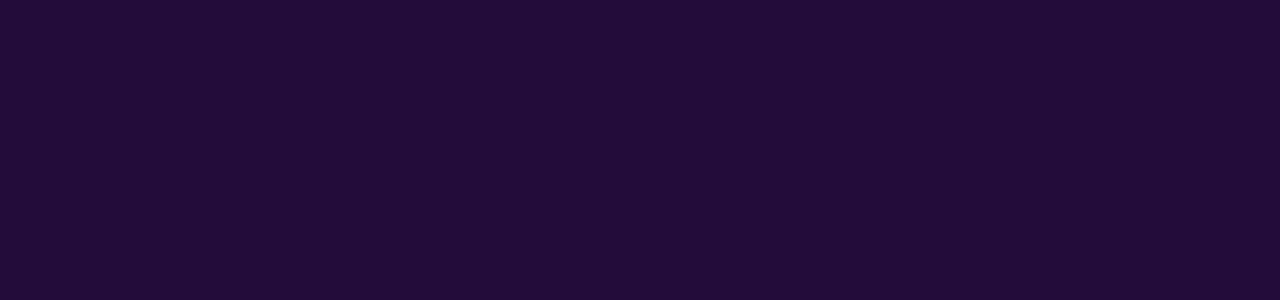
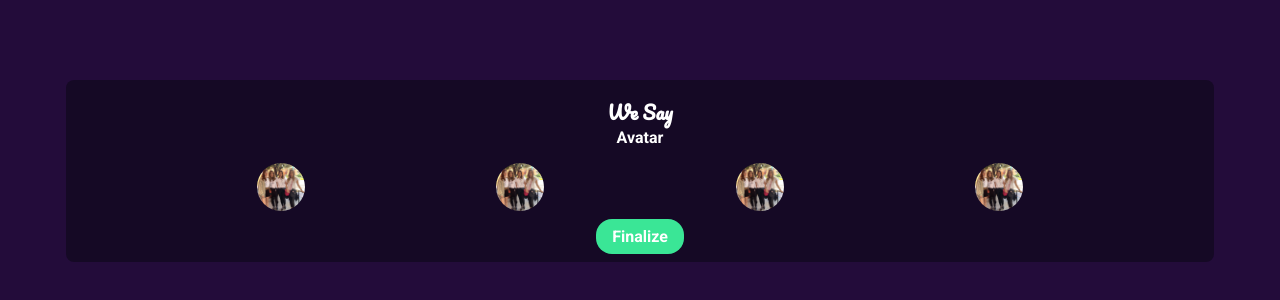
Before and after one commit to Artemides/we-say-frontend, a React (Create React App) app: page /avatar in a window 1280 px wide. Before the commit this address had no page. Shown: the part 160-460 px from the top of the page. Built offline with nearby package versions, Linux system fonts and the light colour scheme.

Commit message:
bug repaired login signin, added avatar page

```diff
--- a/package.json
+++ b/package.json
@@ -6,6 +6,7 @@
     "@testing-library/jest-dom": "^5.16.4",
     "@testing-library/react": "^13.3.0",
     "@testing-library/user-event": "^13.5.0",
+    "axios": "^0.27.2",
     "react": "^18.2.0",
     "react-dom": "^18.2.0",
     "react-icons": "^4.4.0",
--- a/public/index.html
+++ b/public/index.html
@@ -5,9 +5,12 @@
     <link rel="icon" href="%PUBLIC_URL%/favicon.ico" />
     <meta name="viewport" content="width=device-width, initial-scale=1" />
     <meta name="theme-color" content="#000000" />
-    <link rel="preconnect" href="https://fonts.googleapis.com">
-    <link rel="preconnect" href="https://fonts.gstatic.com" crossorigin>
-    <link href="https://fonts.googleapis.com/css2?family=Alegreya+Sans:ital,wght@0,100;0,400;1,100;1,400&family=Pacifico&display=swap" rel="stylesheet">
+    <link rel="preconnect" href="https://fonts.googleapis.com" />
+    <link rel="preconnect" href="https://fonts.gstatic.com" crossorigin />
+    <link
+      href="https://fonts.googleapis.com/css2?family=Pacifico&family=Roboto:ital,wght@0,300;0,400;0,500;0,700;1,400&display=swap"
+      rel="stylesheet"
+    />
     <meta
       name="description"
       content="Web site created using create-react-app"
--- a/src/App.jsx
+++ b/src/App.jsx
@@ -6,6 +6,7 @@ import { Messages } from './containers/Messages';
 import { MessagesPage } from './pages/MessagesPage';
 import Login from './pages/Login';
 import Signin from './pages/Signin';
+import AvatarSeleccion from './pages/AvatarSeleccion';
 function App() {
 
   return (
@@ -15,6 +16,7 @@ function App() {
         <Route exac path='/messages' element={ <MessagesPage/>}/>
         <Route exac path='/login' element={<Login/>}/>
         <Route exac path='/signin' element={<Signin/>}/>
+        <Route exac path='/avatar' element={<AvatarSeleccion/>}/>
       </Routes>
     </Router>
   );
--- /dev/null
+++ b/src/pages/AvatarSeleccion.jsx
@@ -0,0 +1,23 @@
+import React from 'react'
+import {ProfileIcon} from '../components/ProfileIcon';
+import Avatar from '../assets/images/profile.webp';
+import '../styles/AvatarSeleccion.css';
+const AvatarSeleccion = () => {
+  return (
+    <section className="avatar-selection--container">
+        <h3>We Say</h3>
+        <article className="avatar-selection--body">
+            <h4>Avatar</h4>
+            <div className="avatar-selection--choose">
+                <ProfileIcon image={Avatar} size='small' status='offline'/>
+                <ProfileIcon image={Avatar} size='small' status='offline'/>
+                <ProfileIcon image={Avatar} size='small' status='offline'/>
+                <ProfileIcon image={Avatar} size='small' status='offline'/>
+            </div>
+        </article>
+        <a className='avatar-selection--finalize' href="#">Finalize</a>
+    </section>
+  )
+}
+
+export default AvatarSeleccion
--- a/src/styles/App.css
+++ b/src/styles/App.css
@@ -1,7 +1,13 @@
+:root{
+  --family: 'Roboto', sans-serif;
+  --bg-color-container: rgba(10, 6, 20, 0.53);
+  --btn-color-success: rgb(58, 230, 150);
+  --btn-color-to:rgb(58, 118, 230);
+}
 html{
   box-sizing: border-box;
   font-size: 16px;
-  font-family: 'Alegreya Sans', sans-serif;
+  font-family: var(--family), sans-serif;
   overflow-x: hidden;
 }
 body{
--- /dev/null
+++ b/src/styles/AvatarSeleccion.css
@@ -0,0 +1,31 @@
+.avatar-selection--container{
+    position: relative;
+    width: 90%;
+    margin: 30vh auto;
+    background-color: var(--bg-color-container) ;
+    border-radius: .5rem;
+    text-align: center;
+    padding: 1rem 0;
+    color: white;
+}
+.avatar-selection--container h3{
+    font-family: 'Pacifico', cursive;
+    margin: 0;
+}
+.avatar-selection--body h4{
+    margin: 0;
+}
+.avatar-selection--choose{
+    display: flex;
+    justify-content: space-evenly;
+    margin: 1rem 0;
+}
+
+.avatar-selection--finalize{
+    text-decoration: none;
+    background-color: var(--btn-color-success);
+    padding: .5rem 1rem;
+    border-radius: 1rem;
+    font-weight: bold;
+    color: white;
+}
--- a/src/styles/Login.css
+++ b/src/styles/Login.css
@@ -29,7 +29,7 @@
     border-radius: 1rem;
     background-color: rgba(10, 6, 20, 0.53);
     color: white;
-    font-family: 'Alegreya Sans', sans-serif;
+    font-family: var(--family), sans-serif;
 }
 .login-form input:focus{
     outline: .125rem solid rgb(58, 118, 230);
@@ -43,9 +43,11 @@
     border-radius: 1rem;
     text-decoration: none;
     color: white;
+    font-weight: bold;
 }
 .login-form input[type="submit"]{
     font-weight: bold;
     background-color: rgb(58, 230, 150);
     width: 30%;
+    cursor: pointer;
 }
--- a/src/styles/Message.css
+++ b/src/styles/Message.css
@@ -1,7 +1,7 @@
 .message-container{
     max-width: 70%;
-    padding: 0 .25rem;
-    border-radius: .25rem;
+    padding: 0 .5rem;
+    border-radius: 1em;
     color: black;
 }
 .message-body p{
@@ -10,14 +10,17 @@
 .message-header h5{
     font-style: italic;
     margin: 0;
-    text-align: right;
+    text-align: center;
+    font-size: .6rem;
     color: rgb(61, 60, 60);
 }
 .my-message{
-    background-color: rgba(51, 102, 212, 0.91);
+    background-color: rgba(150, 235, 207, 0.75);
+    outline: .125rem solid rgba(42, 196, 149, 0.91);
     align-self: flex-end;
 }
 .other-message{
-    background-color: rgba(255, 255, 255, 0.92);
+    background-color: rgba(255, 255, 255, 0.75);
+    outline: .125rem solid rgba(160, 100, 228, 0.91);
     align-self: flex-start;
 }
--- a/src/styles/MessageSender.css
+++ b/src/styles/MessageSender.css
@@ -18,10 +18,10 @@
     font-size: 1rem;
     resize: none;
     border-radius: .5rem;
-    font-family: 'Alegreya Sans', sans-serif;
+    font-family: var(--family), sans-serif;
 }
 .message-sender-container textarea::placeholder{
-    font-family: 'Alegreya Sans', sans-serif;
+    font-family: var(--family), sans-serif;
 }
 .message-sender--icon{
     width: 1.5rem;
--- a/src/styles/Messages.css
+++ b/src/styles/Messages.css
@@ -12,7 +12,7 @@
 }
 .messages-body{
     height: 75vh;
-    padding: .5rem 0;
+    padding: .5rem .5rem;
     display: flex;
     flex-direction: column;
     justify-content: flex-start;
--- a/src/styles/Signin.css
+++ b/src/styles/Signin.css
@@ -29,7 +29,7 @@
     border-radius: 1rem;
     background-color: rgba(10, 6, 20, 0.53);
     color: white;
-    font-family: 'Alegreya Sans', sans-serif;
+    font-family: var(--family), sans-serif;
 }
 .signin-form input:focus{
     outline: .125rem solid rgb(58, 118, 230);
@@ -43,6 +43,7 @@
     border-radius: 1rem;
     text-decoration: none;
     color: white;
+    font-weight: bold;
 }
 .signin-form input[type="submit"]{
     font-weight: bold;
```
Also changed, not shown: src/hooks/PostApi.js (added, +13 -0 lines), 1 other file (tests, documents, lock files or other folders).
